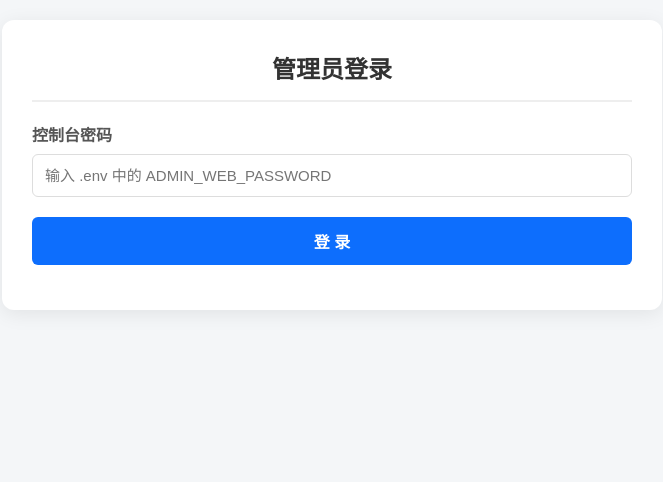
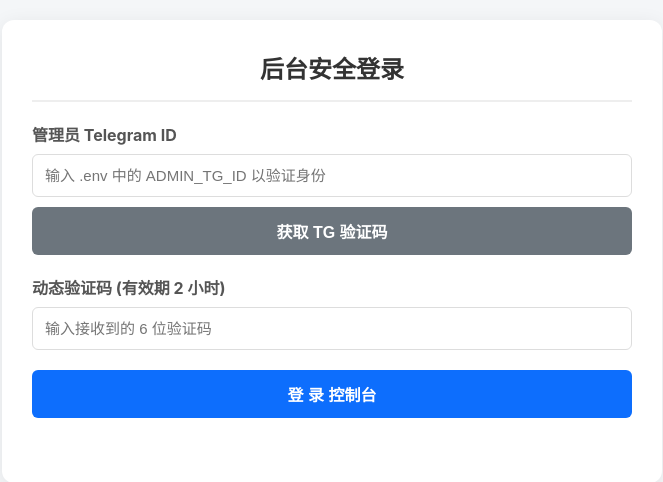
Before and after one commit to GeniusZeroTwo/oci-ip-changer, a Flask app: page / in a window 1280 px wide. Shown: the top 482 px of the page, without its empty margins (308-971 px from the left). Run offline with Flask 3, Linux system fonts and the light colour scheme.

Commit message:
Update index.html

```diff
--- a/templates/index.html
+++ b/templates/index.html
@@ -13,29 +13,36 @@
         input[type="text"], input[type="password"], input[type="number"] { width: 100%; padding: 12px; border: 1px solid #ddd; border-radius: 6px; box-sizing: border-box; font-size: 15px; }
         button { background-color: #0d6efd; color: white; border: none; padding: 12px 20px; font-size: 16px; border-radius: 6px; cursor: pointer; font-weight: bold; width: 100%; transition: 0.2s;}
         button:hover { background-color: #0b5ed7; }
+        button:disabled { background-color: #a5c8fd; cursor: not-allowed; }
+        button.btn-secondary { background-color: #6c757d; margin-top: 10px; }
+        button.btn-secondary:hover { background-color: #5a6268; }
         button.btn-warning { background-color: #ffc107; color: #000; margin-bottom: 15px;}
         .server-list { background: #f8f9fa; padding: 15px; border-radius: 6px; border: 1px solid #dee2e6; max-height: 300px; overflow-y: auto; margin-bottom: 20px;}
         .server-item { display: flex; align-items: center; padding: 10px; border-bottom: 1px solid #eee; }
         .server-item:last-child { border-bottom: none; }
         .server-item input[type="checkbox"] { width: 20px; height: 20px; margin-right: 15px; cursor: pointer;}
         .hidden { display: none; }
-        #msg { text-align: center; font-weight: bold; margin-top: 15px; min-height: 20px;}
+        #msg, #loginMsg { text-align: center; font-weight: bold; margin-top: 15px; min-height: 20px;}
         .success { color: #198754; } .error { color: #dc3545; }
         .flex-row { display: flex; justify-content: space-between; gap: 15px; }
-        .flex-row .group { flex: 1; }
         .used-info { font-size: 13px; color: #dc3545; margin-top: 5px; font-weight: normal; }
     </style>
 </head>
 <body>
 
 <div class="container" id="loginArea">
-    <h2>管理员登录</h2>
+    <h2>后台安全登录</h2>
     <div class="group">
-        <label>控制台密码</label>
-        <input type="password" id="adminPwd" placeholder="输入 .env 中的 ADMIN_WEB_PASSWORD">
+        <label>管理员 Telegram ID</label>
+        <input type="number" id="adminIdInput" placeholder="输入 .env 中的 ADMIN_TG_ID 以验证身份">
+        <button id="sendAdminCodeBtn" class="btn-secondary" onclick="sendAdminCode()">获取 TG 验证码</button>
     </div>
-    <button onclick="login()">登 录</button>
-    <div id="loginMsg" class="error" style="text-align: center; margin-top: 15px;"></div>
+    <div class="group">
+        <label>动态验证码 (有效期 2 小时)</label>
+        <input type="number" id="adminCode" placeholder="输入接收到的 6 位验证码">
+    </div>
+    <button onclick="login()">登 录 控制台</button>
+    <div id="loginMsg"></div>
 </div>
 
 <div class="container hidden" id="dashboardArea">
@@ -64,12 +71,13 @@
         </div>
 
     <button style="background-color: #198754;" onclick="savePermissions()">💾 保存更新</button>
-    <div id="sysMsg" id="msg"></div>
+    <div id="sysMsg"></div>
 </div>
 
 <script>
     let globalServers = {};
     let globalPerms = {};
+    let sessionCode = ''; // 存储管理员的会话代码
 
     function showMsg(id, text, isSuccess) {
         const el = document.getElementById(id);
@@ -78,17 +86,49 @@
         setTimeout(() => el.innerText = '', 4000);
     }
 
+    async function sendAdminCode() {
+        const tgId = document.getElementById('adminIdInput').value;
+        if (!tgId) { return showMsg('loginMsg', '请先输入管理员的 Telegram ID', false); }
+
+        const btn = document.getElementById('sendAdminCodeBtn');
+        btn.disabled = true; btn.innerText = "发送中...";
+
+        try {
+            const res = await fetch('/api/admin/send-code', {
+                method: 'POST', headers: {'Content-Type': 'application/json'},
+                body: JSON.stringify({tg_id: tgId})
+            });
+            const data = await res.json();
+
+            if(data.success) {
+                showMsg('loginMsg', data.message, true);
+                let count = 60;
+                const timer = setInterval(() => {
+                    btn.innerText = `${count} 秒后重试`; count--;
+                    if(count < 0) { clearInterval(timer); btn.disabled = false; btn.innerText = "获取 TG 验证码"; }
+                }, 1000);
+            } else {
+                showMsg('loginMsg', data.error, false);
+                btn.disabled = false; btn.innerText = "获取 TG 验证码";
+            }
+        } catch(e) {
+            showMsg('loginMsg', '网络请求失败', false);
+            btn.disabled = false; btn.innerText = "获取 TG 验证码";
+        }
+    }
+
     async function login() {
-        const pwd = document.getElementById('adminPwd').value;
-        if(!pwd) return;
+        const code = document.getElementById('adminCode').value;
+        if(!code) { return showMsg('loginMsg', '请输入验证码', false); }
 
         const res = await fetch('/api/admin/data', {
             method: 'POST', headers: {'Content-Type': 'application/json'},
-            body: JSON.stringify({password: pwd})
+            body: JSON.stringify({code: code})
         });
         const data = await res.json();
 
         if(data.success) {
+            sessionCode = code; // 将验证码作为后续请求的通行证
             globalServers = data.servers;
             globalPerms = data.permissions;
             document.getElementById('loginArea').classList.add('hidden');
@@ -103,7 +143,7 @@
         showMsg('sysMsg', '正在向甲骨文云请求数据...', true);
         const res = await fetch('/api/admin/sync', {
             method: 'POST', headers: {'Content-Type': 'application/json'},
-            body: JSON.stringify({password: document.getElementById('adminPwd').value})
+            body: JSON.stringify({code: sessionCode})
         });
         const data = await res.json();
         if(data.success) {
@@ -139,7 +179,6 @@
         const tgId = document.getElementById('targetTgId').value;
         if(!tgId) return showMsg('sysMsg', '请先输入目标客户 ID', false);
 
-        // 兼容新旧数据结构
         let userData = globalPerms[tgId] || {ocids: [], max_changes: 10, used_changes: 0};
 
         document.getElementById('maxChangesInput').value = userData.max_changes;
@@ -161,7 +200,7 @@
         const res = await fetch('/api/admin/save', {
             method: 'POST', headers: {'Content-Type': 'application/json'},
             body: JSON.stringify({
-                password: document.getElementById('adminPwd').value,
+                code: sessionCode,
                 tg_id: tgId,
                 ocids: selectedOcids,
                 max_changes: maxChanges
@@ -170,10 +209,8 @@
         const data = await res.json();
 
         if(data.success) {
-            // 更新本地前端缓存数据
             const usedChanges = globalPerms[tgId] ? globalPerms[tgId].used_changes : 0;
             globalPerms[tgId] = { ocids: selectedOcids, max_changes: maxChanges, used_changes: usedChanges };
-
             showMsg('sysMsg', '✅ 更新保存成功！', true);
         } else {
             showMsg('sysMsg', '❌ 更新失败: ' + data.error, false);
```
